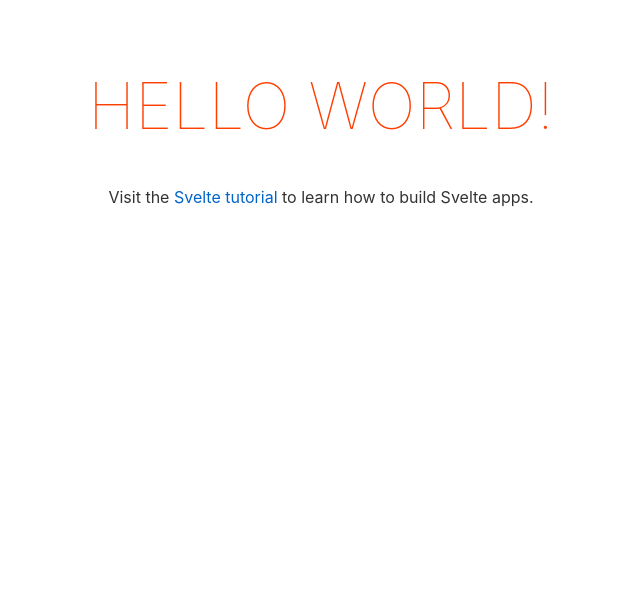
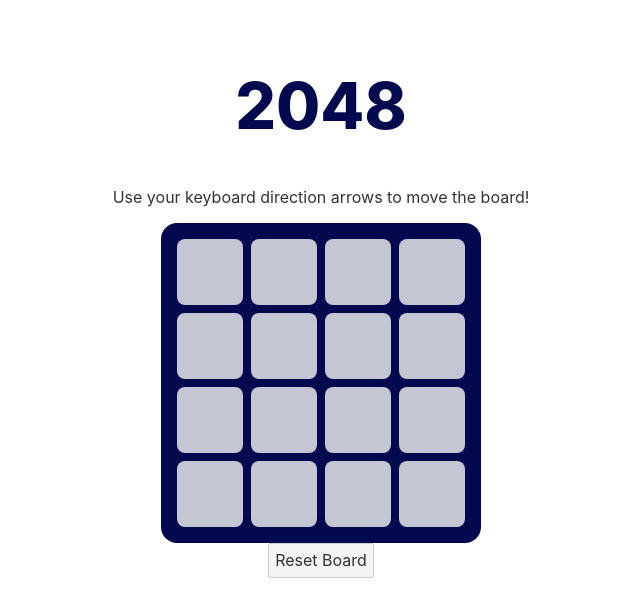
Before and after one commit to benjaminkay93/2048, a Svelte app: page / in a window 1280 px wide. Shown: the top 616 px of the page, without its empty margins (319-959 px from the left). Built offline with nearby package versions, Linux system fonts and the light colour scheme.

Commit message:
2048 start

```diff
--- a/src/App.svelte
+++ b/src/App.svelte
@@ -1,30 +1,31 @@
 <script>
-	export let name;
+  import Board from './Board.svelte';
 </script>
 
 <main>
-	<h1>Hello {name}!</h1>
-	<p>Visit the <a href="https://svelte.dev/tutorial">Svelte tutorial</a> to learn how to build Svelte apps.</p>
+	<h1>2048</h1>
+	<p>Use your keyboard direction arrows to move the board!</p>
+
+	<Board />
 </main>
 
 <style>
 	main {
 		text-align: center;
 		padding: 1em;
-		max-width: 240px;
+
 		margin: 0 auto;
 	}
 
 	h1 {
-		color: #ff3e00;
+		color: rgb(3, 9, 78);
 		text-transform: uppercase;
 		font-size: 4em;
-		font-weight: 100;
+		font-weight: 800;
 	}
 
 	@media (min-width: 640px) {
 		main {
-			max-width: none;
 		}
 	}
 </style>
--- /dev/null
+++ b/src/Board.svelte
@@ -0,0 +1,254 @@
+<script>
+  const KEY_UP = 'ArrowUp'
+  const KEY_DOWN = 'ArrowDown'
+  const KEY_LEFT = 'ArrowLeft'
+  const KEY_RIGHT = 'ArrowRight'
+
+  let defaultBoard = {
+    0: 0,
+    1: 0,
+    2: 0,
+    3: 0,
+    4: 0,
+    5: 0,
+    6: 0,
+    7: 0,
+    8: 0,
+    9: 0,
+    10: 0,
+    11: 0,
+    12: 0,
+    13: 0,
+    14: 0,
+    15: 0,
+  }
+
+  const COLUMNS = [[0,4,8,12],[1,5,9,13],[2,6,10,14],[3,7,11,15]]
+  const ROWS = [[0,1,2,3],[4,5,6,7],[8,9,10,11],[12,13,14,15]]
+
+  export let board = {
+    ...defaultBoard
+  }
+
+  let emptyCells = [0,1,2,3,4,5,6,7,8,9,10,11,12,13,14,15]
+
+  const geneateNewPosition = (min, max) => { // min and max included
+    return Math.floor(Math.random() * (max - min + 1) + min)
+  }
+
+  const countEmpty = () => {
+    return Object.values(board).reduce((acc, cell, index)=> {
+      if(cell) return acc;
+      return acc + 1
+    }, 0)
+  }
+
+  const resetEmptyCells = () => {
+    let newEmptyCells = []
+    Object.keys(board).forEach(value => {
+      if (board[value] === 0) {
+        newEmptyCells.push(value)
+      }
+    })
+    emptyCells = [...newEmptyCells]
+  }
+
+  const resetBoard = () => {
+    board = {...defaultBoard}
+    resetEmptyCells()
+    console.log('reset', board, emptyCells)
+  }
+
+  const boardCount = 0;
+
+  const placeNewNumber = () => {
+    if (emptyCells.length !== 0) {
+      let indexToFill = geneateNewPosition(0, emptyCells.length - 1)
+
+      if (indexToFill > -1) {
+        board[emptyCells[indexToFill]] = Math.random() <= 0.75 ? 2 : 4
+        emptyCells.splice(indexToFill, 1)
+      }
+    }
+  }
+
+  const shiftUp = () => {
+    console.log('up')
+  }
+  const shiftDown = () => {
+    COLUMNS.forEach(column => {
+      column.forEach((cell, index) => {
+        if (!board[cell]) return;
+        if (index === 3) return;
+        if (!board[column[index+1]]) {
+          board[column[index+1]] = board[cell]
+          board[cell] = 0
+          resetEmptyCells()
+          return
+        }
+        if (board[cell] === board[column[index+1]]) {
+          board[column[index+1]] = board[column[index+1]] *2
+          board[cell] = 0
+          resetEmptyCells()
+          return
+        }
+      })
+    })
+    console.log('down')
+  }
+  const shiftLeft = () => {
+    console.log('left')
+  }
+  const shiftRight = () => {
+    ROWS.forEach(row => {
+      row.forEach((cell, index) => {
+        if (!board[cell]) return;
+        if (index === 3) return;
+        if (!board[row[index+1]]) {
+          board[row[index+1]] = board[cell]
+          board[cell] = 0
+          resetEmptyCells()
+          return
+        }
+        if (board[cell] === board[row[index+1]]) {
+          board[row[index+1]] = board[row[index+1]] *2
+          board[cell] = 0
+          resetEmptyCells()
+          return
+        }
+      })
+    })
+    console.log('right')
+  }
+
+  const SHIFT_STRATEGY = {
+    [KEY_UP]: shiftUp,
+    [KEY_DOWN]: shiftDown,
+    [KEY_LEFT]: shiftLeft,
+    [KEY_RIGHT]: shiftRight,
+  }
+
+  document.addEventListener('keydown', (event) => {
+    var name = event.key;
+    var code = event.code;
+
+    SHIFT_STRATEGY[event.key]()
+    placeNewNumber()
+
+    console.log({name, code, countEmpty: countEmpty()})
+  })
+</script>
+
+<section>
+  {#each Object.values(board) as cell, x}
+    {#if !cell}
+      <div class="cell {cell}">
+      </div>
+    {:else}
+      <div class="cell number-{cell}">
+        {cell}
+      </div>
+    {/if}
+  {/each}
+</section>
+<button on:click={resetBoard}>Reset Board</button>
+
+<style>
+  section {
+    margin-left: auto;
+    margin-right: auto;
+    width: calc(4.5rem * 4);
+    height: calc(4.5rem * 4);
+    display: grid;
+    grid-template-columns: repeat(4, 1fr);
+    grid-template-rows: repeat(4, 1fr);
+    grid-column-gap: 0.5rem;
+    grid-row-gap: 0.5rem;
+    background-color: rgb(3, 9, 78);
+    padding: 1rem;
+    border-radius: 1rem;
+  }
+
+  .cell {
+    width: 100%;
+    height: 100%;
+    background-color: rgb(196, 198, 212);
+    color: rgb(31, 35, 76);
+    text-transform: uppercase;
+    font-size: 2em;
+    font-weight: 800;
+    border-radius: 0.5rem;
+    display: flex;
+    align-items: center;
+    justify-content: center;
+  }
+
+  .number-2 {
+    background-color: #ede4da;
+    color: #766e65;
+  }
+  .number-4 {
+    background-color: #EDDFC8;
+    color: #766e65;
+  }
+  .number-8 {
+    background-color: #f2b178;
+    color: #f9f6f1;
+  }
+  .number-16 {
+    background-color: #f59662;
+    color: #f9f6f1;
+  }
+  .number-32 {
+    background-color: #f67d5f;
+    color: #f9f6f1;
+  }
+  .number-64 {
+    background-color: #f65e3a;
+    color: #f9f6f1;
+  }
+
+  .number-128 {
+    background-color: #edcf73;
+    color: #f9f6f1;
+  }
+  .number-256 {
+    background-color: #eecc61;
+    color: #f9f6f1;
+  }
+  .number-512 {
+    background-color: #edc850;
+    color: #f9f6f1;
+  }
+  .number-1024 {
+    background-color: #eec63e;
+    color: #f9f6f1;
+  }
+  .number-2048 {
+    background-color: #edc22d;
+    color: #f9f6f1;
+  }
+
+
+
+
+</style>
+
+<!--
+  2
+  4
+  8
+  16
+  32
+  64
+  128
+  256
+  512
+  1024
+  2048
+  4096
+  8192
+  16384
+  32768
+  65536
+-->
```
Also changed, not shown: 1 other file (tests, documents, lock files or other folders).
